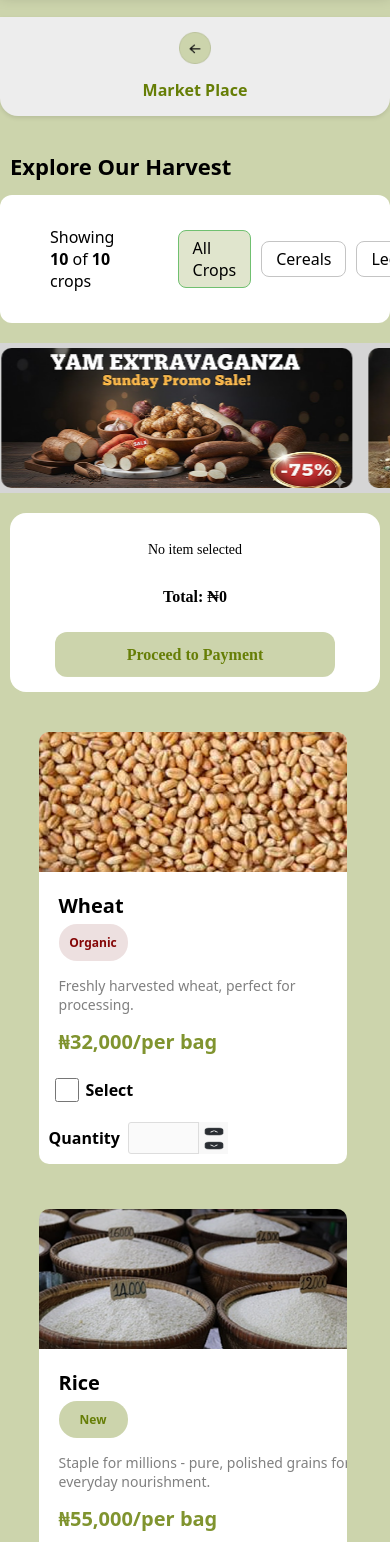
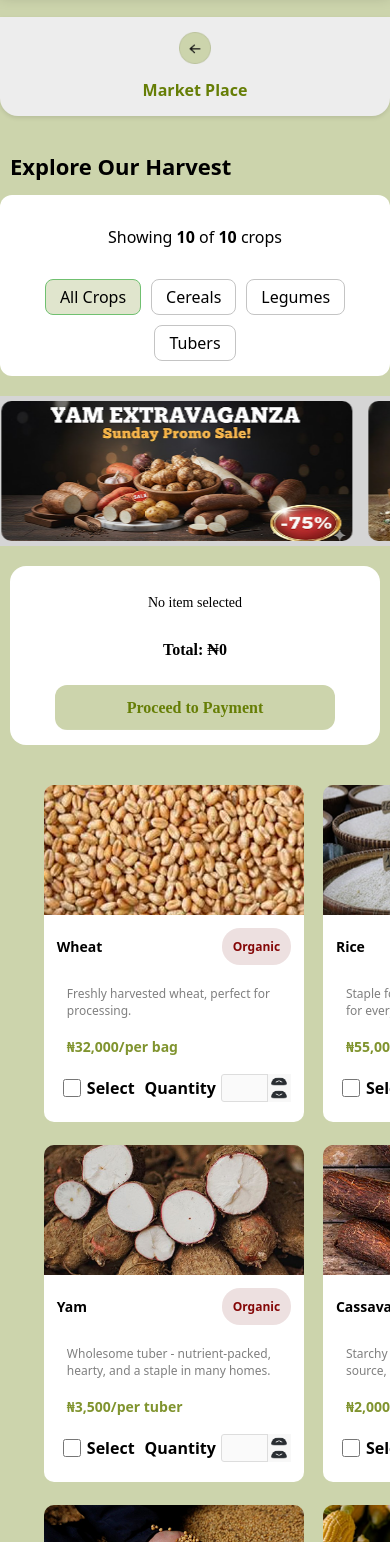
Before and after one commit to brytvillz/Team8water, a plain HTML site: page marketplace/market.html in a window 390 px wide. Shown: the part 63-1605 px from the top of the page. Drawn offline with Linux system fonts and the light colour scheme.

Commit message:
Fix marketplace responsive layout: consolidate mobile breakpoint to 768px, maintain desktop navbar and 3-column cards from 769px+, optimize card sizing for all breakpoints

```diff
--- a/marketplace/market.css
+++ b/marketplace/market.css
@@ -667,13 +667,15 @@ body {
 }
 
 .product-card {
-  width: 384px;
-  height: 400px;
+  width: 100%;
+  max-width: 360px;
+  height: 380px;
   border-top-right-radius: 10px;
   padding-right: 4px;
-  margin-bottom: 25px;
+  margin: 0 auto 25px auto;
   transition: all 0.3s ease;
   cursor: pointer;
+  box-sizing: border-box;
 }
 
 .product-card:hover {
@@ -683,10 +685,11 @@ body {
 
 .product-card img {
   width: 100%;
-  height: 200px;
+  height: 180px;
   border-top-right-radius: 10px;
   border-top-left-radius: 10px;
   display: block;
+  object-fit: cover;
   transition: all 0.3s ease;
 }
 
@@ -859,41 +862,71 @@ body {
 }
 
 /* ============================================
-   RESPONSIVE DESIGN - TABLET
+   RESPONSIVE DESIGN - LARGE DESKTOP TO TABLET
    ============================================ */
-@media (max-width: 1024px) {
-  #topPart {
-    padding-left: 40px;
-    padding-right: 20px;
+
+/* Large screens - adjust max widths */
+@media (max-width: 1400px) {
+  #forthPartMid {
+    max-width: 1100px;
+    gap: 18px;
   }
 
-  #topPartLeft h3 {
-    margin: 0 40px 0 30px;
-    font-size: 18px;
+  .product-card {
+    width: 350px;
   }
 
-  #topPartRight {
-    gap: 20px;
+  #forthPartTop {
+    max-width: 1100px;
+  }
+}
+
+@media (max-width: 1200px) {
+  #forthPartMid {
+    max-width: 95%;
+    gap: 16px;
+    grid-template-columns: repeat(3, 1fr);
+  }
+
+  .product-card {
+    width: 100%;
+    max-width: 320px;
+  }
+
+  #forthPartTop {
+    max-width: 95%;
+    padding: 0 20px;
+  }
+
+  #forthPartTopRight button {
+    width: 250px;
+    height: 45px;
+    font-size: 18px;
+    margin: 20px;
+  }
+
+  #secondPart h1 {
+    padding-left: 40px;
+  }
+
+  #secondPartCategories {
+    width: 95%;
+  }
+
+  #showCrops {
+    padding-left: 20px;
     padding-right: 40px;
   }
 
-  #topPartRight .nav-link {
-    font-size: 15px;
-    padding: 7px 16px;
+  #secondPartRight {
+    padding-right: 20px;
   }
 }
 
-@media (max-width: 768px) {
+/* Tablet landscape - maintain desktop navbar and 3-column cards */
+@media (max-width: 1024px) {
   #topPart {
-    flex-direction: column;
-    height: auto;
     padding: 20px;
-    gap: 15px;
-  }
-
-  #topPartLeft {
-    width: 100%;
-    justify-content: space-between;
   }
 
   #topPartLeft h3 {
@@ -902,32 +935,64 @@ body {
   }
 
   #topPartRight {
-    width: 100%;
-    justify-content: center;
-    padding-right: 0;
     gap: 15px;
-    flex-wrap: wrap;
+    padding-right: 20px;
   }
 
   #topPartRight .nav-link {
-    font-size: 14px;
-    padding: 8px 18px;
+    font-size: 15px;
+    padding: 7px 16px;
   }
 
-  /* Payment section responsive */
-  #forthPartTop {
-    width: 95%;
-    height: auto;
-    min-height: 100px;
+  #forthPartMid {
+    grid-template-columns: repeat(3, 1fr);
+    max-width: 95%;
+    gap: 12px;
+  }
+
+  .product-card {
+    width: 100%;
+    max-width: 300px;
+  }
+
+  #secondPart h1 {
+    padding-left: 30px;
+    font-size: 1.8rem;
+  }
+
+  #secondPartCategories {
+    padding: 15px;
     flex-direction: column;
-    padding: 20px;
     gap: 15px;
   }
 
+  #secondPartLeft,
+  #secondPartRight {
+    width: 100%;
+    justify-content: center;
+  }
+
+  #showCrops {
+    padding: 0;
+  }
+
+  #secondPartRight {
+    padding: 0;
+    flex-wrap: wrap;
+  }
+}
+
+/* Tablet portrait - maintain 3-column cards and desktop navbar */
+@media (max-width: 900px) {
+  #forthPartTop {
+    flex-direction: column;
+    height: auto;
+    padding: 20px;
+    text-align: center;
+  }
+
   #forthPartTopLeft {
-    width: 100%;
     align-items: center;
-    text-align: center;
   }
 
   #forthPartTopRight {
@@ -939,23 +1004,30 @@ body {
   #forthPartTopRight button {
     width: 100%;
     max-width: 350px;
-    margin: 0;
+    margin: 10px 0;
   }
 
-  /* Product grid responsive */
   #forthPartMid {
-    grid-template-columns: repeat(2, 1fr);
-    width: 95%;
-    gap: 15px;
-    padding: 10px;
+    grid-template-columns: repeat(3, 1fr);
+    gap: 10px;
   }
 
   .product-card {
     width: 100%;
+    max-width: 280px;
+  }
+
+  #thirdPart {
+    height: 250px;
+  }
+
+  .carousel-track img {
+    width: 500px;
+    height: 220px;
   }
 }
 
-@media (max-width: 500px) {
+@media (max-width: 768px) {
   /* --- 🍏 Top Bar Adjustments --- */
   #topPart {
     gap: 15px;
@@ -1075,70 +1147,103 @@ body {
   }
 
   #forthPartMid {
-    grid-template-columns: 1fr; /* Single column layout */
+    grid-template-columns: repeat(2, 1fr); /* 2 column layout */
     width: 95%;
     padding: 10px;
-    gap: 20px;
+    gap: 15px;
   }
 
   .product-card {
     width: 100%;
     height: auto;
+    max-height: 320px;
   }
 
   .product-card img {
-    height: 140px;
+    height: 130px;
+    object-fit: cover;
+  }
+
+  .product-info {
+    padding: 8px;
   }
 
   .product-title {
-    flex-direction: column;
-    align-items: flex-start;
-    padding-bottom: 5px;
+    flex-direction: row;
+    align-items: center;
+    justify-content: space-between;
+    padding: 5px;
+    gap: 5px;
   }
 
   .product-title h3 {
-    margin-bottom: 5px;
+    font-size: 14px;
+    margin: 0;
   }
 
   .selection-controls {
-    flex-direction: column; /* Stack selection controls */
-    align-items: flex-start;
-    gap: 10px;
+    flex-direction: row;
+    align-items: center;
+    justify-content: space-between;
+    gap: 5px;
     width: 100%;
+    padding: 0 5px;
+  }
+
+  .select-area {
+    padding: 5px;
+    margin-left: 0;
+  }
+
+  #selectProduct {
+    width: 20px;
+    height: 18px;
   }
 
   .quantity-area {
     display: flex;
     align-items: center;
-    gap: 8px;
+    gap: 5px;
   }
 
   .quantity-input-wrapper {
-    width: 100px;
-    height: 32px;
+    width: 70px;
+    height: 28px;
   }
 
   #quantity {
-    width: 100px;
-    height: 32px;
-    font-size: 14px;
-    padding-left: 8px;
+    width: 70px;
+    height: 28px;
+    font-size: 12px;
+    padding-left: 6px;
   }
 
   .qty-buttons-vertical {
-    width: 30px;
-    height: 32px;
-    padding: 2px;
+    width: 24px;
+    height: 28px;
+    padding: 1px;
   }
 
   .qty-buttons-vertical img {
-    width: 26px;
-    height: 14px;
+    width: 20px;
+    height: 12px;
   }
 
   .description,
   .price {
     width: 100%;
+    padding: 5px;
+    font-size: 12px;
+  }
+
+  .description p {
+    margin: 2px 0;
+    font-size: 11px;
+  }
+
+  .price {
+    font-size: 14px;
+    font-weight: 600;
   }
 
   /* ➡️ Fifth Part */
@@ -1147,8 +1252,8 @@ body {
   }
 }
 
-/* Navigation Mobile Styles */
-@media (max-width: 800px) {
+/* Navigation Mobile Styles - Only apply at 768px and below */
+@media (max-width: 768px) {
   .navbar .container {
     padding: 0.5rem 2.5rem;
   }
@@ -1324,19 +1429,3 @@ body {
     transform: translateY(0) scale(0.98);
   }
 }
-
-@media screen and (max-width: 500px) {
-  .navbar .container {
-    padding: 0.5rem 1.5rem;
-  }
-
-  .nav-brand {
-    width: 35%;
-  }
-
-  .nav-search {
-    width: 45%;
-    padding: 0 0.2rem;
-    display: flex;
-  }
-}
```
Also changed, not shown: index.css (+23 -3 lines), 2 other files.
